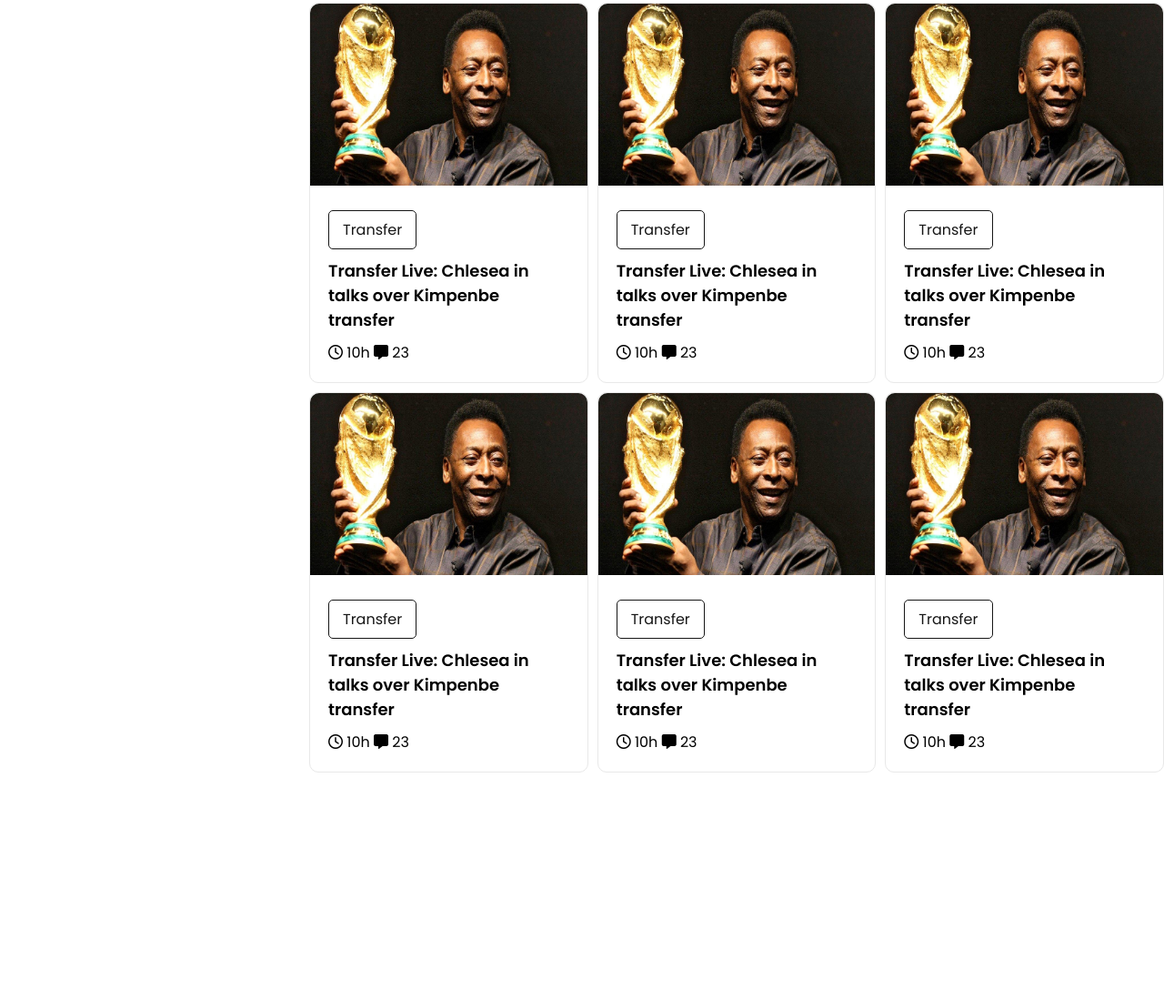
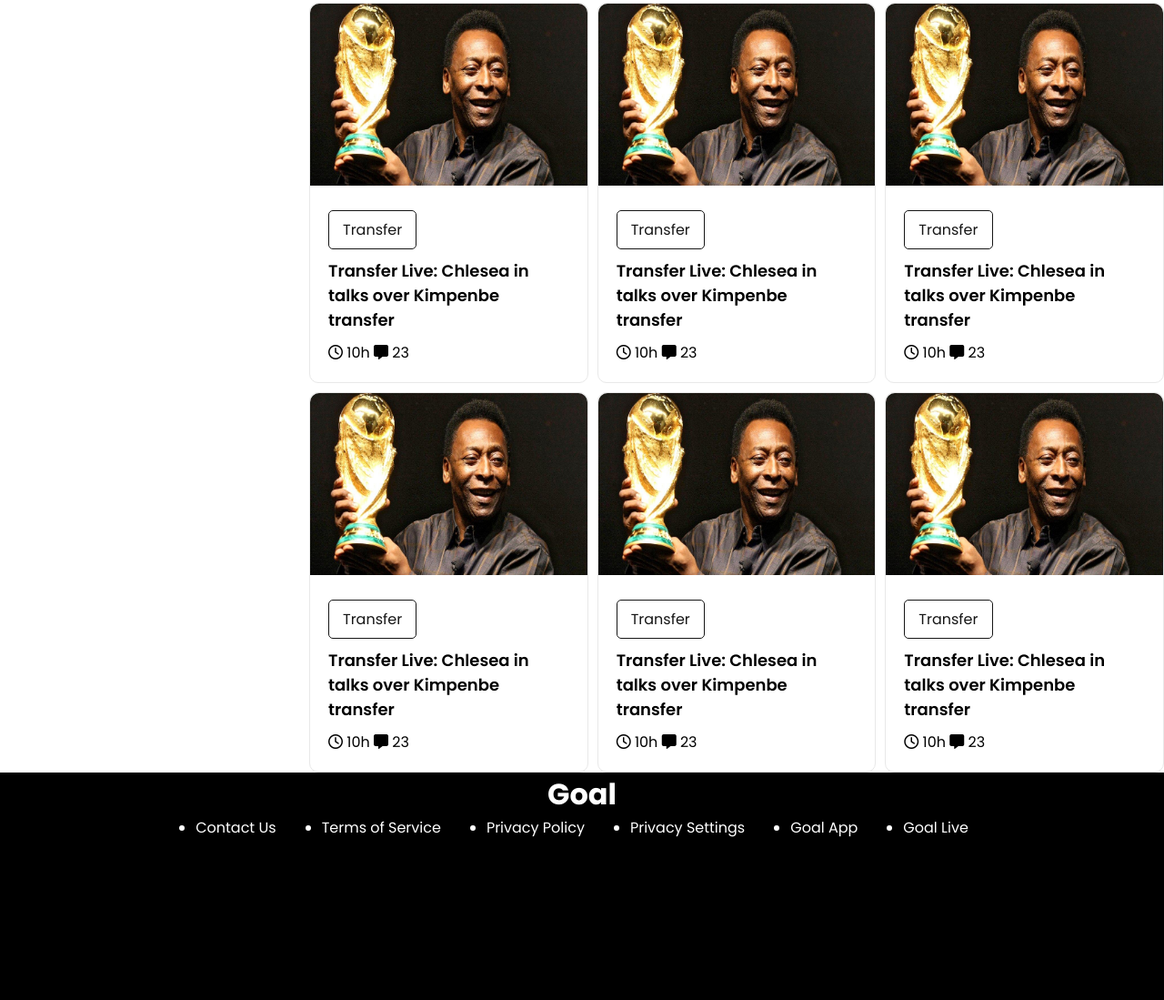
Before and after one commit to RUHUL-AMIN1987/football-matches, a plain HTML site: page index.html in a window 1280 px wide. Shown: the part 1645-2744 px from the top of the page at 91% size. Before the commit the page ends 2494 px from the top, so only its background shows below. Drawn offline with Linux system fonts and the light colour scheme.

Commit message:
addedthis footer

```diff
--- a/football.css
+++ b/football.css
@@ -105,3 +105,17 @@ body{
     gap: 20px;
     color: rgba(22, 22, 22, 0.8);
 }
+/* Footer Style */
+.footer{
+    height: 250px;
+    background-color: black;
+    width: 100%;
+    color: white;
+    text-align: center;
+}
+.footer ul{
+    display: flex;
+    gap: 50px;
+    align-items: center;
+    justify-content: center;
+}
--- a/index.html
+++ b/index.html
@@ -162,4 +162,15 @@
         </div>
      </main>
 </body>
+    <div class="footer">
+        <h1>Goal</h1>
+        <ul>
+            <li>Contact Us</li>
+            <li>Terms of Service  </li>
+            <li>Privacy Policy</li>
+            <li> Privacy Settings</li>
+            <li>Goal App</li>
+            <li>Goal Live</li>
+        </ul>
+    </div
 </html>
```
